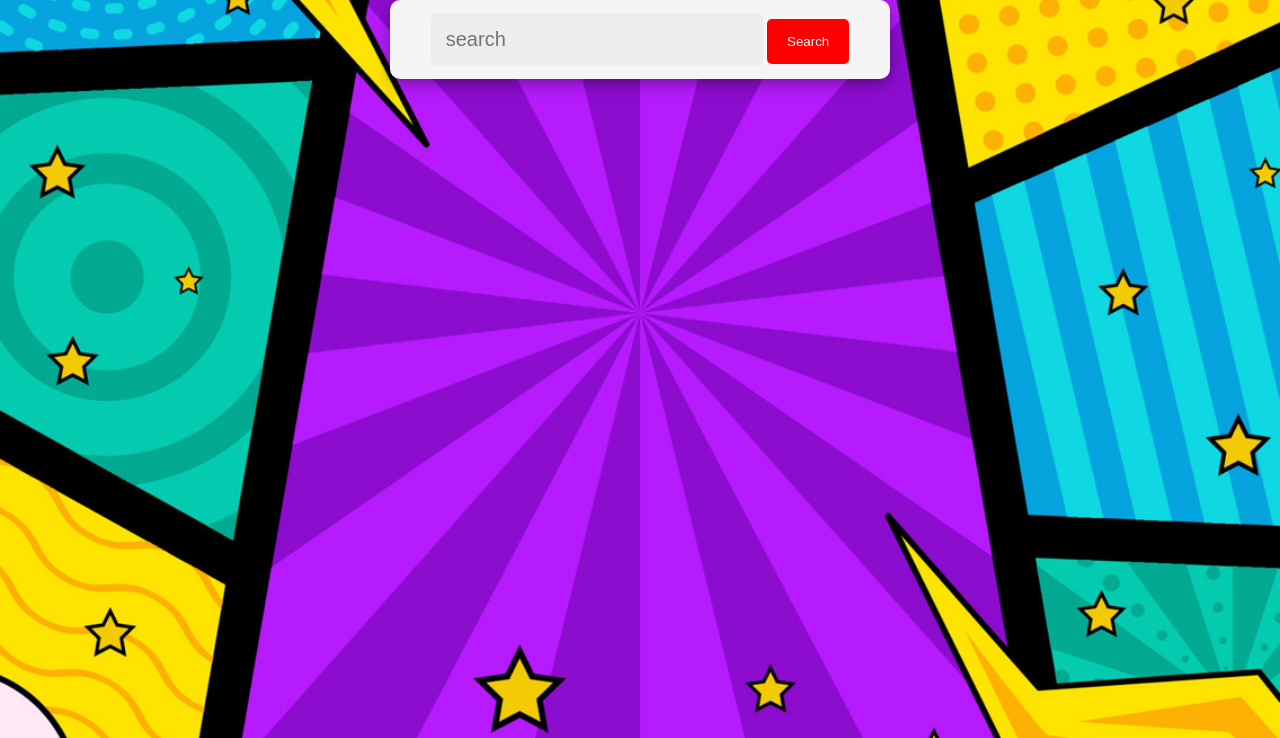
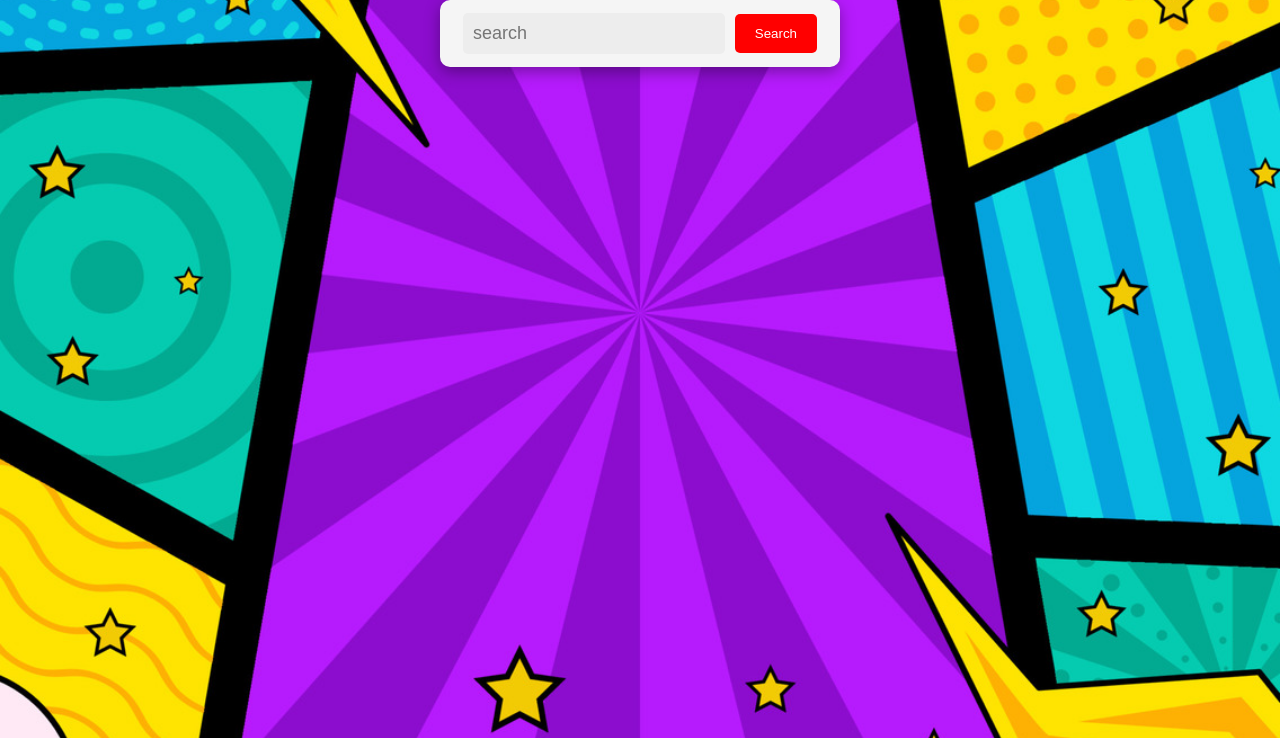
Before and after one commit to JasonG02/superHeroApp, a plain HTML site: page index.html in a window 1280 px wide. Shown: the part 112-850 px from the top of the page. Drawn offline with Linux system fonts and the light colour scheme.

Commit message:
Update style.css

```diff
--- a/style.css
+++ b/style.css
@@ -23,12 +23,17 @@ body {
 .title {
   margin-bottom: 15px;
 }
+.container {
+  display: flex;
+  justify-content: space-evenly;
+  align-items: center;
+}
 .main-container {
   box-shadow: rgba(0, 0, 0, 0.35) 0px 5px 15px;
   border-radius: 10px;
   padding: 8px;
   height: auto;
-  width: 500px;
+  width: 400px;
   background-color: whitesmoke;
 }
 .wrapper {
@@ -50,14 +55,14 @@ input {
   border: none;
   background-color: rgb(237, 237, 237);
   border-radius: 5px;
-  padding: 15px;
+  padding: 10px;
   width: 70%;
-  font-size: 20px;
+  font-size: 18px;
 }
 button {
   border: none;
   border-radius: 5px;
-  padding: 15px 20px;
+  padding: 12px 20px;
   background-color: red;
   color: white;
   cursor: pointer;
```
